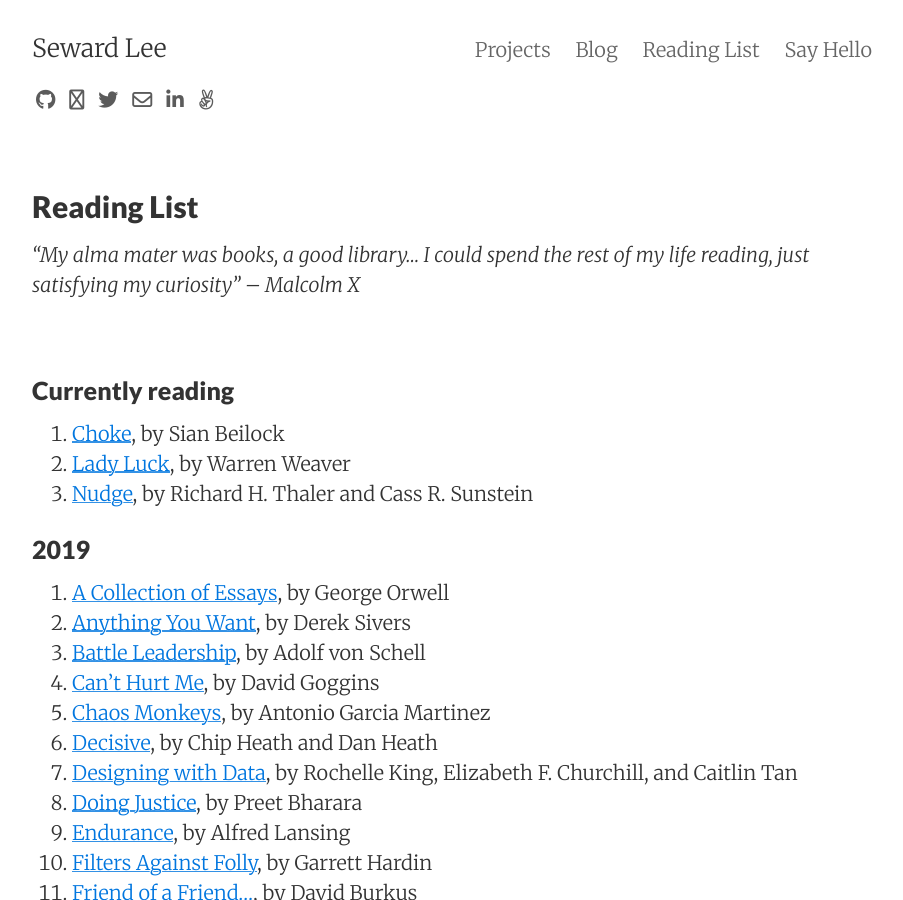
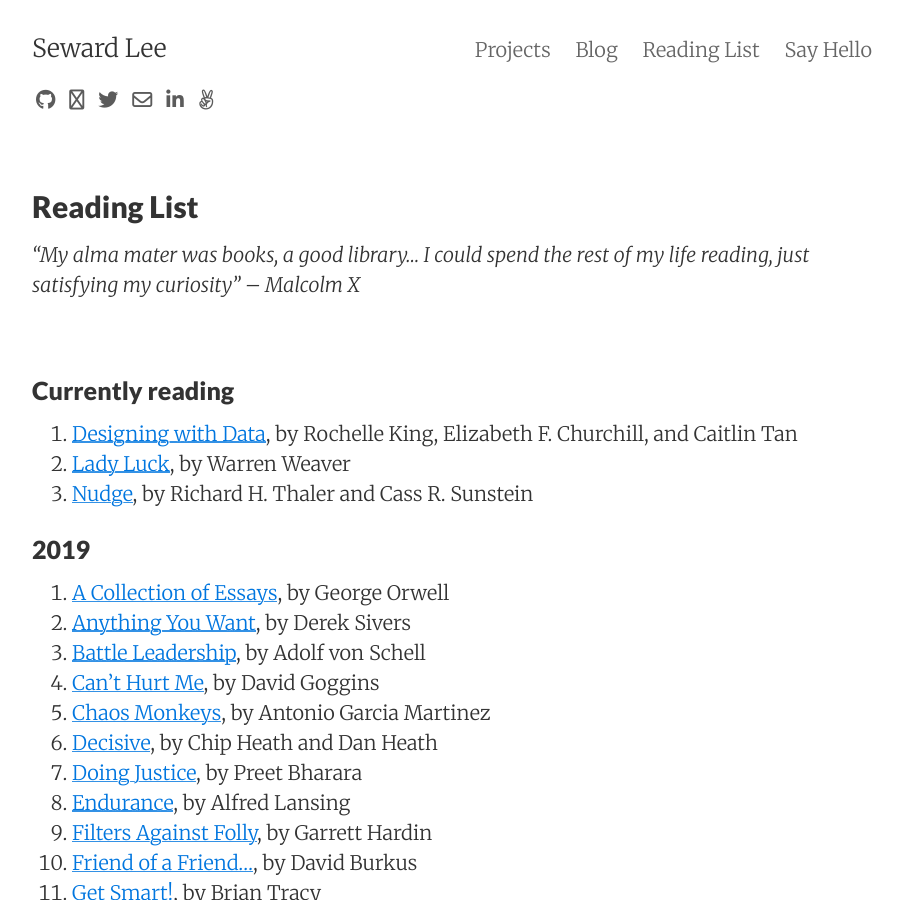
Before and after one commit to sewardlee337/sewardlee337.github.io, a Jekyll site: the page built from readinglist.md, in a window 1280 px wide and 900 px high. Shown: the whole window, without its empty margins (188-1091 px from the left). Built offline with Jekyll 4.4.1, drawn with Linux system fonts in a browser that asks for light colours; nearby versions of some CDN libraries; some of the changed lines change nothing that is shown; some of the changed text lies outside the part shown.

Commit message:
Update reading list

```diff
--- a/readinglist.md
+++ b/readinglist.md
@@ -12,7 +12,7 @@ _"My alma mater was books, a good library... I could spend the rest of my life r
 
 ### Currently reading
 
-1. [Choke](https://amzn.to/34yj6mp), by Sian Beilock
+1. [Designing with Data](https://amzn.to/2CKgVk2), by Rochelle King, Elizabeth F. Churchill, and Caitlin Tan
 1. [Lady Luck](https://amzn.to/2rMLSlf), by Warren Weaver
 1. [Nudge](https://amzn.to/37aJNQj), by Richard H. Thaler and Cass R. Sunstein
 
@@ -25,12 +25,12 @@ _"My alma mater was books, a good library... I could spend the rest of my life r
 1. [Can't Hurt Me](https://amzn.to/2SWPEoM), by David Goggins
 1. [Chaos Monkeys](https://amzn.to/2qT79JF), by Antonio Garcia Martinez
 1. [Decisive](https://amzn.to/32NWkXU), by Chip Heath and Dan Heath
-1. [Designing with Data](https://amzn.to/2CKgVk2), by Rochelle King, Elizabeth F. Churchill, and Caitlin Tan
 1. [Doing Justice](https://amzn.to/2FFusdN), by Preet Bharara
 1. [Endurance](https://amzn.to/2HaWXT1), by Alfred Lansing
 1. [Filters Against Folly](https://amzn.to/2uA3Aqs), by Garrett Hardin
 1. [Friend of a Friend...](https://amzn.to/2ZA0S5e), by David Burkus
 1. [Get Smart!](https://amzn.to/2kZvA5r), by Brian Tracy
+1. [Growth Hacker Marketing](https://amzn.to/2RoWjWX), by Ryan Holiday
 1. [How Proust Can Change Your Life](https://amzn.to/2NDdG2l), by Alain de Botton
 1. [How to Fight a Hydra](https://amzn.to/2FNFFKs), by Josh Kaufman
 1. [How to Find Love](https://amzn.to/30wfsZo), by The School of Life
```
